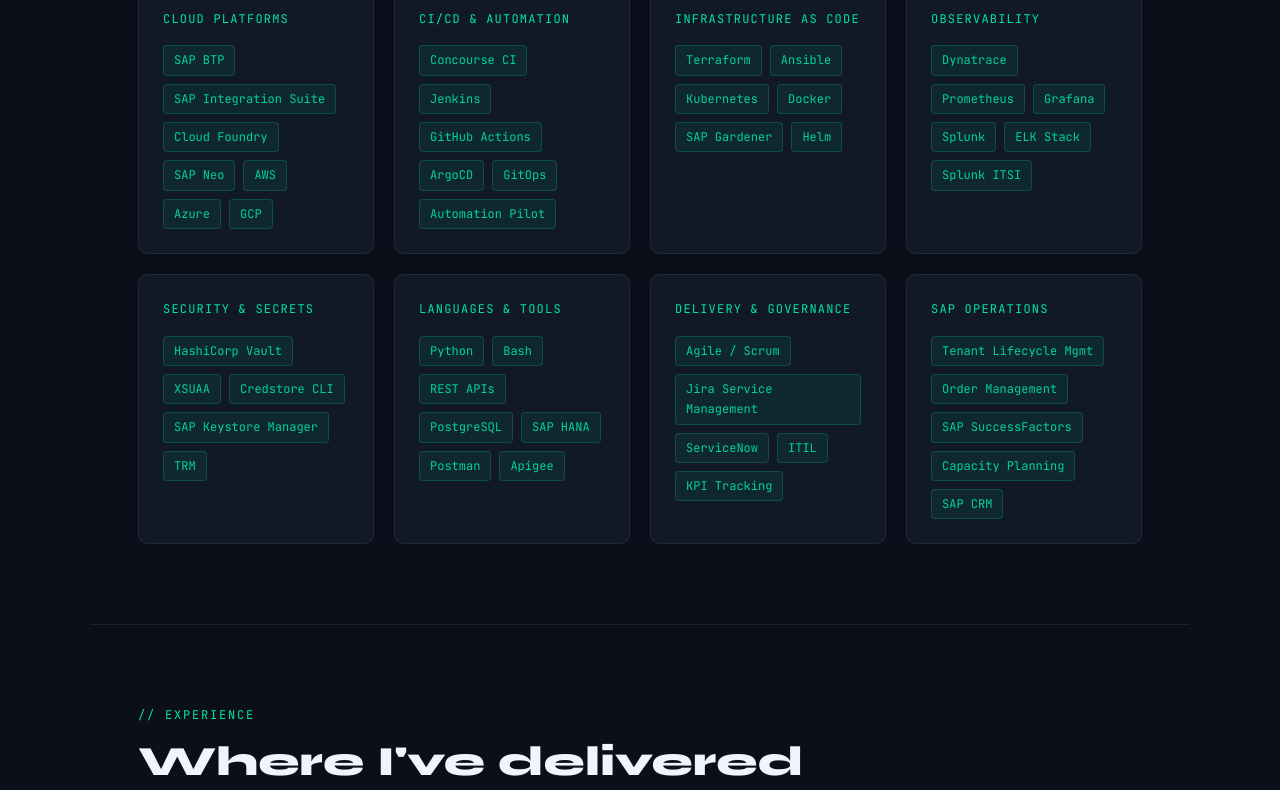
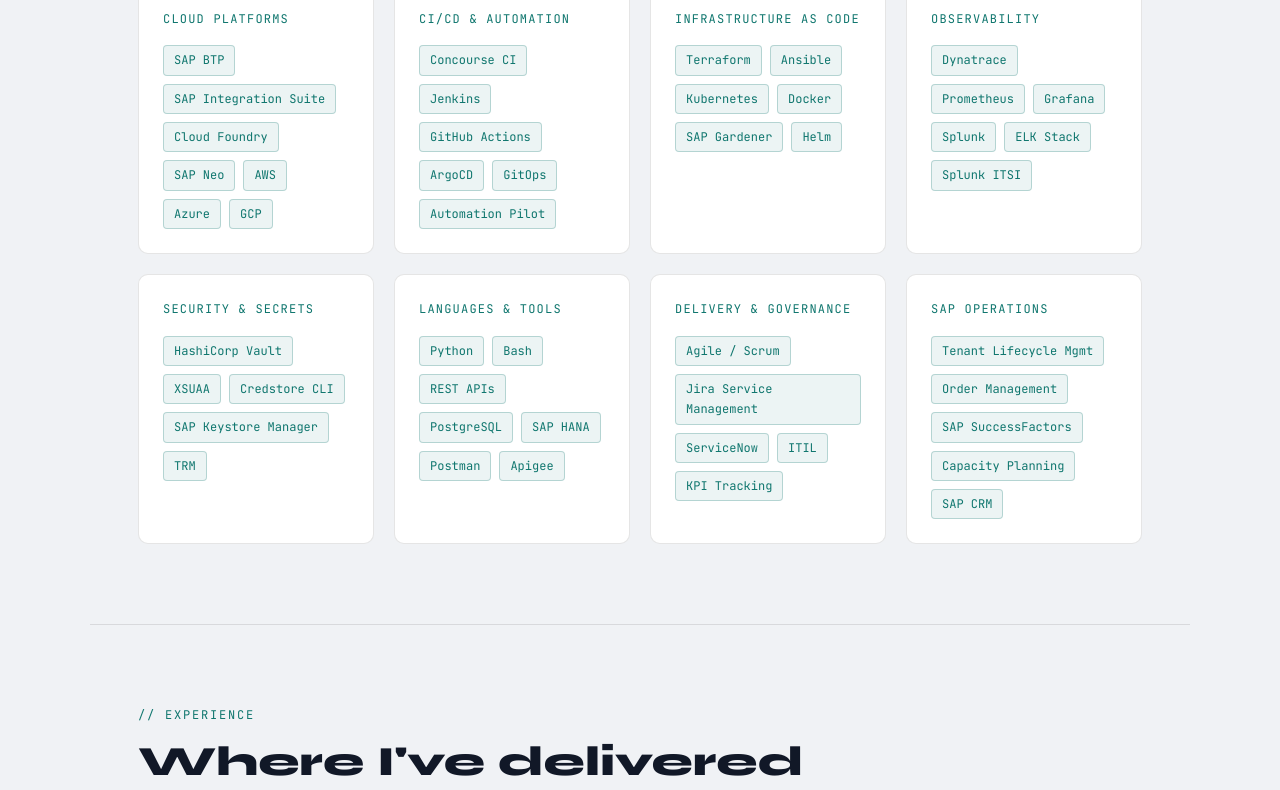
Before and after one commit to amaljose01/portfolio, a plain HTML site: page index.html in a window 1280 px wide. Shown: the part 2010-2800 px from the top of the page. Drawn offline with Linux system fonts and the light colour scheme.

Commit message:
Update index.html

```diff
--- a/index.html
+++ b/index.html
@@ -11,14 +11,14 @@
     *, *::before, *::after { box-sizing: border-box; margin: 0; padding: 0; }
 
     :root {
-      --bg: #0b0f1a;
-      --bg-card: #111827;
-      --bg-card2: #1a2235;
-      --accent: #00e5a0;
-      --accent2: #3b82f6;
-      --text: #f0f4ff;
-      --muted: #8892a4;
-      --border: rgba(255,255,255,0.08);
+      --bg: #f0f2f5;
+      --bg-card: #ffffff;
+      --bg-card2: #e8eaed;
+      --accent: #0f766e;
+      --accent2: #2563eb;
+      --text: #111827;
+      --muted: #4b5563;
+      --border: rgba(0,0,0,0.1);
       --font-display: 'Syne', sans-serif;
       --font-body: 'Inter', sans-serif;
       --font-mono: 'JetBrains Mono', monospace;
@@ -137,7 +137,7 @@
       align-items: center;
       gap: 8px;
       background: var(--accent);
-      color: #0b0f1a;
+      color: #ffffff;
       padding: 0.75rem 1.6rem;
       border-radius: 6px;
       font-weight: 600;
@@ -163,7 +163,7 @@
       transition: border-color 0.2s, background 0.2s;
     }
 
-    .btn-outline:hover { border-color: var(--accent); background: rgba(0,229,160,0.05); }
+    .btn-outline:hover { border-color: var(--accent); background: rgba(15,118,110,0.06); }
 
     /* HERO IMAGE */
     .hero-image {
@@ -173,7 +173,7 @@
       border-radius: 50%;
       overflow: hidden;
       border: 3px solid var(--accent);
-      box-shadow: 0 0 40px rgba(0,229,160,0.18);
+      box-shadow: 0 0 40px rgba(15,118,110,0.15);
       position: relative;
     }
 
@@ -334,9 +334,9 @@
     }
 
     .skill-tag {
-      background: rgba(0,229,160,0.08);
-      color: rgba(0,229,160,0.9);
-      border: 1px solid rgba(0,229,160,0.2);
+      background: rgba(15,118,110,0.08);
+      color: rgba(15,118,110,1);
+      border: 1px solid rgba(15,118,110,0.25);
       padding: 4px 10px;
       border-radius: 4px;
       font-size: 12px;
@@ -373,7 +373,7 @@
       height: 9px;
       border-radius: 50%;
       background: var(--accent);
-      box-shadow: 0 0 10px rgba(0,229,160,0.4);
+      box-shadow: 0 0 10px rgba(15,118,110,0.3);
     }
 
     .timeline-date {
@@ -420,7 +420,7 @@
     }
 
     .blog-card:hover {
-      border-color: rgba(0,229,160,0.3);
+      border-color: rgba(15,118,110,0.35);
       transform: translateY(-3px);
     }
 
```
